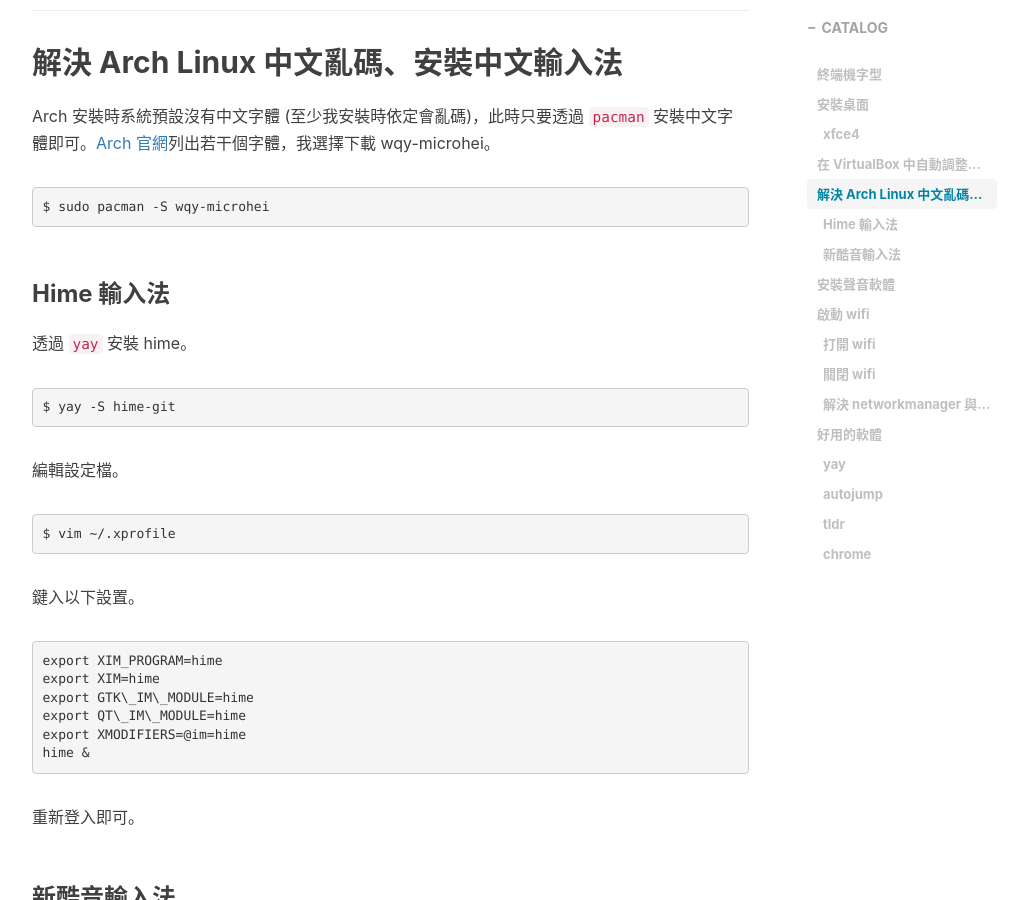
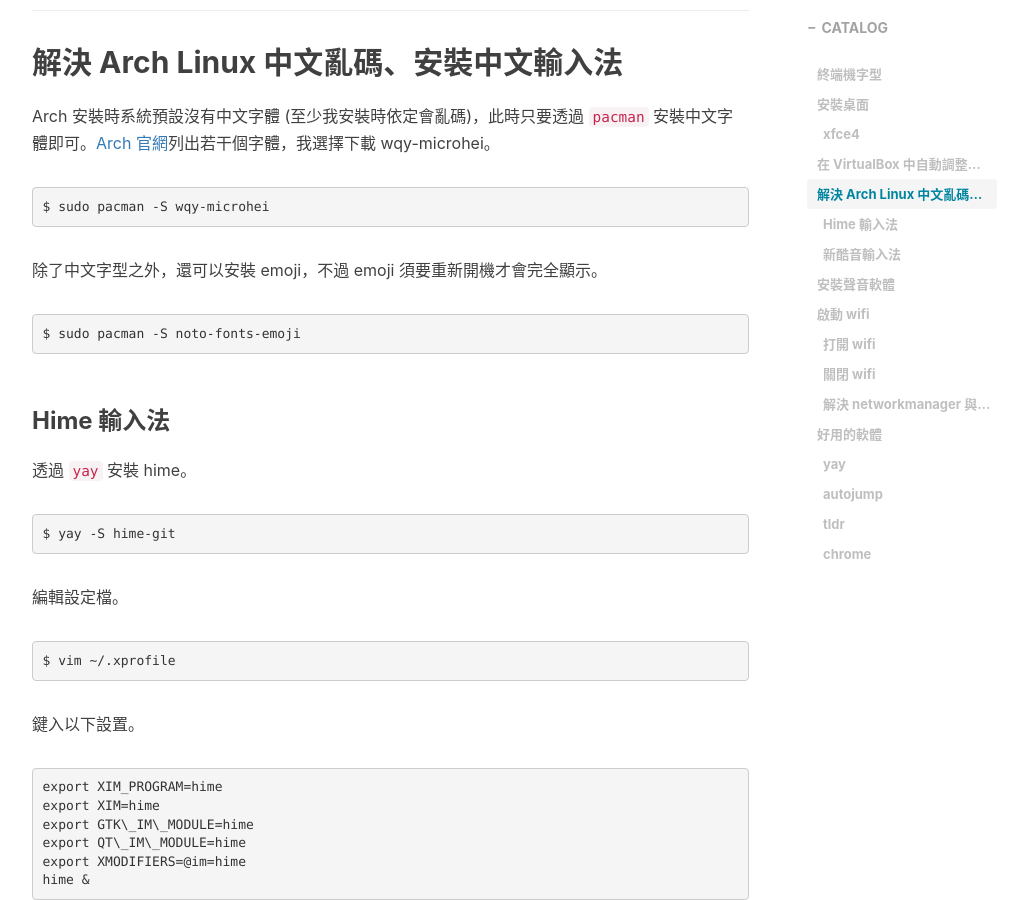
Before and after one commit to blueskyson/blueskyson.github.io, a Jekyll site: the page built from _posts/2021/2021-09-16-archlinux-setup.md, in a window 1280 px wide and 900 px high, scrolled down 2081 px. Shown: the whole window, without its empty margins (223-1243 px from the left). Built offline with Jekyll 4.4.1, drawn with Linux system fonts in a browser that asks for light colours; nearby versions of some CDN libraries; comment, search, counter and statistics services are not loaded.

Commit message:
modify arch setup

````diff
--- a/_posts/2021/2021-09-16-archlinux-setup.md
+++ b/_posts/2021/2021-09-16-archlinux-setup.md
@@ -80,6 +80,12 @@
 
 ```non
 $ sudo pacman -S wqy-microhei
+```
+
+除了中文字型之外，還可以安裝 emoji，不過 emoji 須要重新開機才會完全顯示。
+
+```non
+$ sudo pacman -S noto-fonts-emoji
 ```
 
 ### Hime 輸入法
````
